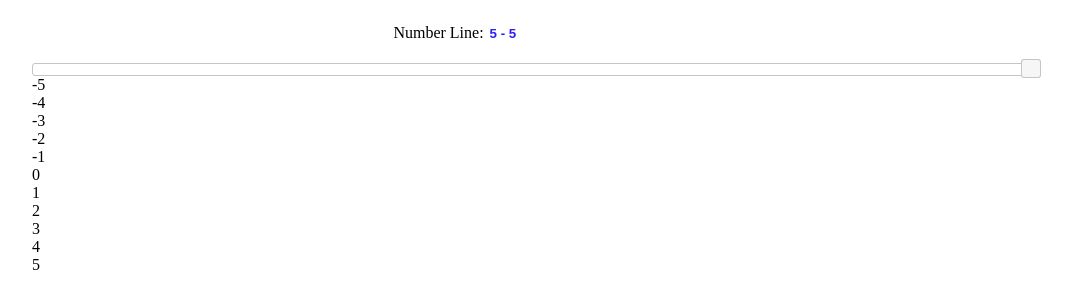
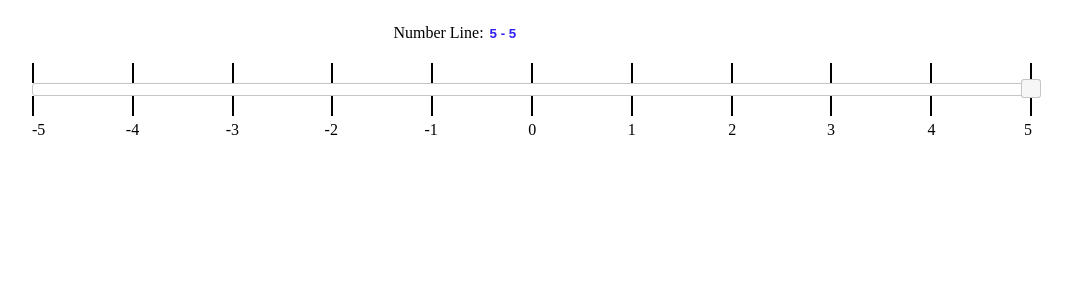
Before and after one commit to TuckerLarrabee/NumberLine, a plain HTML site: page index.html in a window 1280 px wide. Shown: the whole page, without its empty margins (108-1180 px from the left). Drawn offline with nearby package versions, Linux system fonts and the light colour scheme.

Commit message:
styling around x axis for vertical ticks and numbers

```diff
--- a/style.css
+++ b/style.css
@@ -5,6 +5,58 @@
 .container {
     max-width: 1000px;
     margin: 5px auto;
+}
+.container2 {
+    max-width: 100;
+    max-height: 10px;
+    margin: 5px auto;
+    outline: 1px solid black;
+}
+
+.vertical-ticks {
+    display: flex;
+    justify-content: space-between;
+}
+
+.vl {
+    border-left: 2px solid black;
+    height: 20px;
+}
+
+.xaxis-number-container {
+    display: flex;
+    justify-content: space-between;
+    margin-top: 5px;
+}
+
+#two {
+    position: relative;
+    left: -6px;
+}
+
+#three {
+    position: relative;
+    left: -4px;
+}
+
+#minusFour {
+    position: relative;
+    left: -8px;
+}
+
+#minusThree, #one {
+    position: relative;
+    left: -10px;
+}
+
+#minusTwo, #zero {
+    position: relative;
+    left: -13px;
+}
+
+#minusOne {
+    position: relative;
+    left: -15px;
 }
 
 #number-line-values {
```
